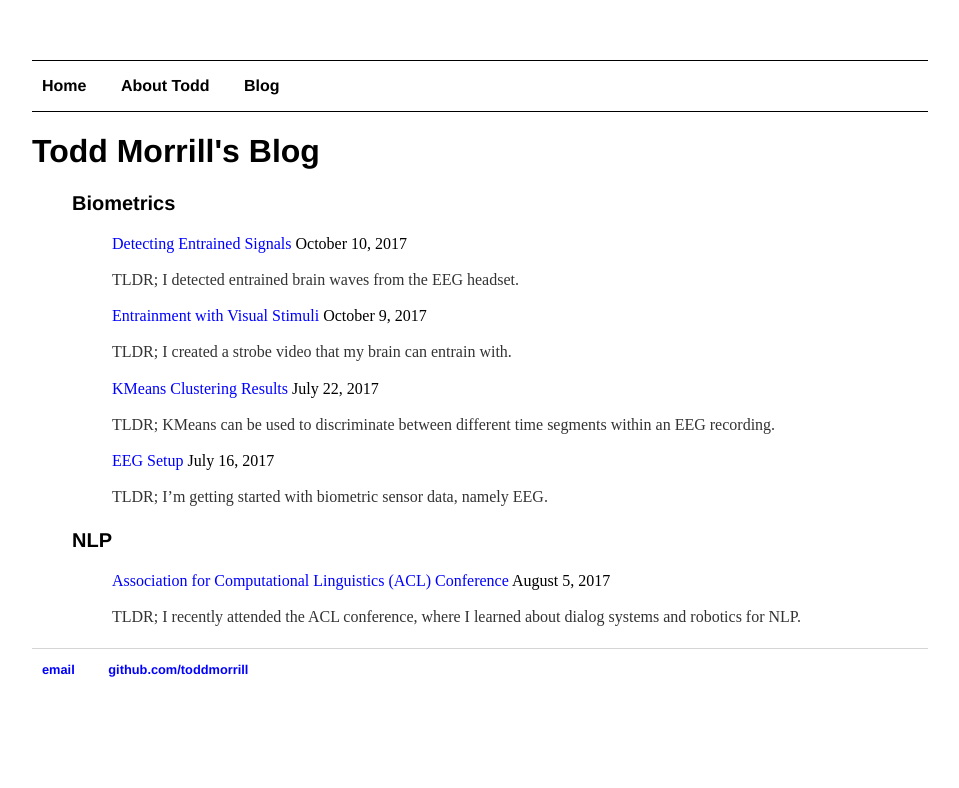
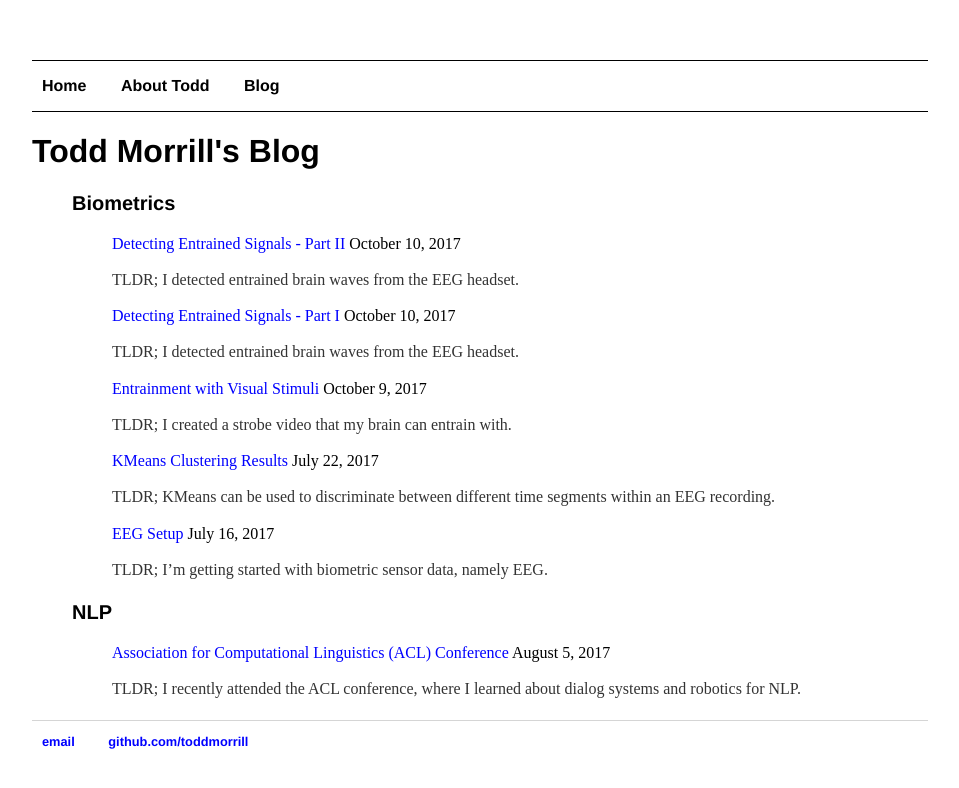
Before and after one commit to ToddMorrill/toddmorrill.github.io, a Jekyll site: the page built from blog/index.html, in a window 1280 px wide. Shown: the top 788 px of the page, without its empty margins (160-1119 px from the left). Built offline with Jekyll 4.4.1, drawn with Linux system fonts in a browser that asks for light colours; some of the changed lines change nothing that is shown.

Commit message:
post about entrainment part II

```diff
--- a/_posts/2017-10-10-detecting-entrainment.md
+++ b/_posts/2017-10-10-detecting-entrainment-part-1.md
@@ -1,6 +1,6 @@
 ---
 layout: post
-title: "Detecting Entrained Signals"
+title: "Detecting Entrained Signals - Part I"
 date: 2017-10-10
 categories: Biometrics
 ---
--- /dev/null
+++ b/_posts/2017-10-10-detecting-entrainment-part-2.md
@@ -0,0 +1,100 @@
+---
+layout: post
+title: "Detecting Entrained Signals - Part II"
+date: 2017-10-10
+categories: Biometrics
+---
+TLDR; I detected entrained brain waves from the EEG headset.
+
+Continuing from the <a href="{% post_url 2017-10-10-detecting-entrainment-part-1 %}" target="_blank">last post</a>, I'll recap what we're working toward and the topic of this post. The goal for this experiment was to watch a video on a computer screen that flashes essentially a strobe light at a defined frequency such as 10 or 12hz and then be able to detect the <a href="https://en.wikipedia.org/wiki/Brainwave_entrainment" target="_blank">entrained brainwaves</a> in the EEG recording. *If we can detect a signal in our brainwaves, we can use it to issue commands.*
+
+Here's our outline:
+1. Create the visual stimuli - previous post: <a href="{% post_url 2017-10-09-entrainment %}" target="_blank">Entrainment with Visual Stimuli</a>
+2. Record the EEG signal while watching the videos - partially covered in the previous post: <a href="{% post_url 2017-10-10-detecting-entrainment-part-1 %}" target="_blank">Detecting Entrained Signals - Part I</a>
+* <a href="https://www.youtube.com/watch?v=ovRe8bMWF0E" target="_blank">Video used for this analysis</a>
+* <a href="https://www.youtube.com/watch?v=WvZ8jKeM8RU" target="_blank">Video that can be used for issuing commands</a>
+3. Analyze the data and try to detect the entrained signal - algorithmic part of **today's topic**
+* visual portion covered in the previous post: <a href="{% post_url 2017-10-10-detecting-entrainment-part-1 %}" target="_blank">Detecting Entrained Signals - Part I</a>
+
+### Analyze the data and try to detect the entrained signal
+
+<br>
+<div style="text-align:center;"><img src="/assets/entrainment/12hzunnormalized.png"></div>
+<div style="text-align:center;">You can define a threshold. Above that threshold, we can say the signal has been detected.</div>
+<br>
+
+What you see in the graphic above is a 12hz cross section from the STFT output. Let's look at the code that generated this plot.
+
+<br>
+
+{% highlight python %}
+def freq_filter(t, freqs, power, min_freq=10.0, max_freq=10.5, plot=True, threshold=3, vertical_plots=None, height=None):
+    """Allows you to filter down to a frequency band and measure the mean signal strength.
+    Optionally plot results."""
+    condition = (freqs <= max_freq) & (freqs >= min_freq)
+    indices = np.where(condition)
+    power = np.abs(power)
+    filtered_signal = np.mean(power[indices], axis=0)
+    signal_length = len(filtered_signal)
+    threshold_line = signal_length*[threshold]
+    if plot:
+        plt.figure(figsize=(16,9))
+        plt.title('Frequency Range: {}-{}hz'.format(min_freq, max_freq), fontsize=22)
+        plt.ylabel('uVrms', fontsize=22)
+        plt.xlabel('Time [sec]', fontsize=22)
+        plt.xticks(fontsize=22)
+        plt.yticks(fontsize=22)
+        plt.plot(t, filtered_signal)
+        plt.plot(t, threshold_line)
+        if vertical_plots:
+            for val in vertical_plots:
+                plt.plot([val]*height, range(height))
+        plt.show()
+    return filtered_signal
+{% endhighlight %}
+
+Building off of the last post, we'll pass the time values, t, frequencies, and the power array (called Zxx in the last post) as well as a frequency range to narrow our results down. If we're interested in looking at the signal strength in the 12hz range, we should probably look somewhere between 11.75-12.25hz. By taking advantage of numpy's indexing functions such as np.where, we can drill down to the cross section of interest and take the average signal strength through time. Intuitively, we would expect the 12hz signal strenth to increase when we are entraining with a 12hz frequency.
+
+From there we can plot the results and add in a couple extra lines to give us a visual sense of a plausible threshold. Perhaps we can define a threshold, above which we say the signal has been detected, below which we say the signal has not been detected. You can play around with the threshold - and therein lies the issue.
+
+Due to cross-session differences (i.e. each time you put the EEG headset on), the threshold changes, likely due to the varying impedence on the electrodes. As such, it would be good if we could find a way to stabilize this threshold. One approach that came to mind was to normalize this signal by some other base signal such as the mean signal between 2-20hz. That mean of that range should basically just be noise. I'm literally creating a signal-to-noise ratio. Normalizing leads to far more stable results, and even improves our precision and recall scores quite dramatically for the 8.6hz and 10hz signal.
+
+<br>
+<div style="text-align:center;"><img src="/assets/entrainment/12hznormalized.png"></div>
+<div style="text-align:center;">Normalized 12hz signal.</div>
+<br>
+
+What you see in the graphic above is a 12hz cross section from the STFT output. Below the main plot, I included a cropped cross-section from spectrogram to drive the point home. The red in the spectrogram corresponds to the greater uVrms values in the plot above. Now let's look at the code that generated this plot.
+
+{% highlight python %}
+def plot_normalized_signal(t, freq, filtered_signal, normalizing_signal, threshold=1, vertical_plots=None, height=None):
+    """Normalize the signal detection by another signal, which makes the
+    threshold more robust to individual and cross session differences. Plot the results."""
+    plot_signal = filtered_signal / normalizing_signal
+    signal_length = len(plot_signal)
+    threshold_line = signal_length*[threshold]
+    plt.figure(figsize=(16,9))
+    plt.title('Normalized Signal: {}-{}hz'.format(freq, freq), fontsize=22)
+    plt.ylabel('Filtered Signal / Baseline', fontsize=22)
+    plt.xlabel('Time [sec]', fontsize=22)
+    plt.xticks(fontsize=22)
+    plt.yticks(fontsize=22)
+    plt.plot(t, plot_signal)
+    plt.plot(t, threshold_line)
+    if vertical_plots:
+        for val in vertical_plots:
+            plt.plot([val]*height, range(height))
+    plt.show()
+    return plot_signal
+{% endhighlight %}
+
+This function is almost exactly the same as the one earlier in the post except this time the function takes a pre-filtered signal, and a normalizing signal in as arguments.
+
+<br>
+<div style="text-align:center;"><img src="/assets/entrainment/10hzprecision_recall.png"></div>
+<div style="text-align:center;">Precision and recall results for a straight 10hz and normalized 10hz entrainment signal.</div>
+<br>
+
+So how good are we doing? We're able to detect our signal based on our naïve threshold approach. We can more rigorously evaluate our precision and recall metrics for the different signals. I was pleased to see the 10hz results improve so dramatically after using the normalizing technique described above. The rough idea here is that if we increase the threshold, we would expect precision to increase at the expense of recall. In other words, we’re being more selective about our detection criteria and thus more accurate in our predictions but the downside is a high false negative rate. On the flipside, lowering the threshold will result in higher recall and more false positives.
+
+With all of this in place, we are now ready to run some live experiments. Let's say we can detect 10 and 12hz with high fidelity, what should we do once we detect those signals? Turn the TV on? Issue commands to a robot? Move a CAT across the screen?!?! This wouldn't be the internet if we didn't do something with a cat. Until next post, cheers.
```
Also changed, not shown: assets/entrainment/10hzprecision_recall.png (added), assets/entrainment/12hznormalized.png (added), assets/entrainment/12hzunnormalized.png (added).
